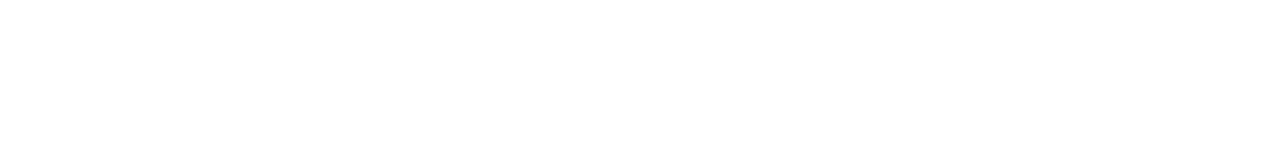
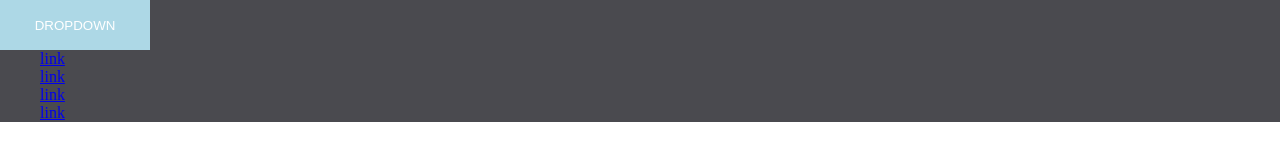
Before and after one commit to SamuelWatson89/css-dropdown-now, a plain HTML site: page index.html in a window 1280 px wide. Drawn offline with Linux system fonts and the light colour scheme.

Commit message:
added nav basics

```diff
--- a/css/style.css
+++ b/css/style.css
@@ -0,0 +1,22 @@
+.nav-default {
+    position: fixed;
+    top: 0;
+    left: 0;
+    right: 0;
+    background: #4a4a4f;
+}
+
+button {
+    border: none;
+    background: lightblue;
+    width: 150px;
+    height: 50px;
+    color: #fff;
+    cursor: pointer;
+    text-transform: uppercase;
+}
+
+.dropdown-menu {
+    list-style: none;
+    margin: 0;
+}
--- a/index.html
+++ b/index.html
@@ -11,5 +11,16 @@
 
 <body>
 
+    <nav class="nav-default">
+        <button>Dropdown</button>
+
+        <ul class="dropdown-menu">
+            <li class="dropdown-item"><a href="#" class="dropdown-link">link</a></li>
+            <li class="dropdown-item"><a href="#" class="dropdown-link">link</a></li>
+            <li class="dropdown-item"><a href="#" class="dropdown-link">link</a></li>
+            <li class="dropdown-item"><a href="#" class="dropdown-link">link</a></li>
+        </ul>
+    </nav>
+
 </body>
 </html>
```
